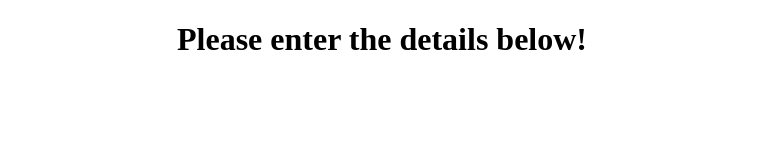
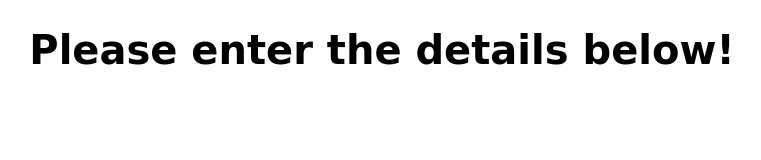
Before and after one commit to Pratyush-220/Hackathon-Project-01, a plain HTML site: page Stand Strong/Student/index.html in a window 1280 px wide. Shown: the whole page, without its empty margins (258-1019 px from the left). Drawn offline with Linux system fonts and the light colour scheme.

Commit message:
First Commit

```diff
--- a/Stand Strong/Student/style.css
+++ b/Stand Strong/Student/style.css
@@ -1,4 +1,6 @@
 h1 {
+    font-size: 40px;
+    font-family: cursive;
     display: flex;
     justify-content: center;
     align-items: center;
```
